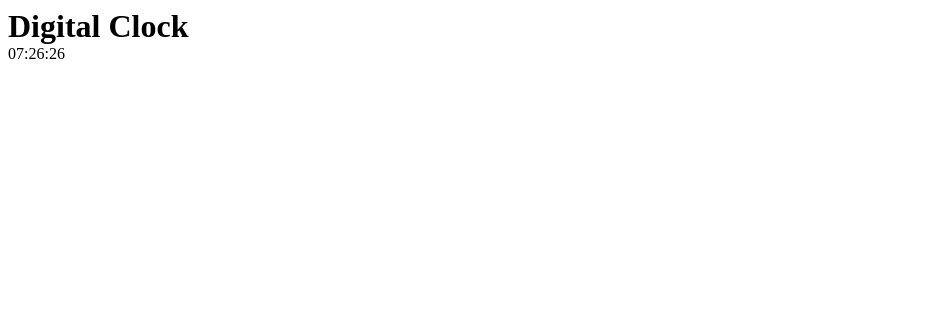
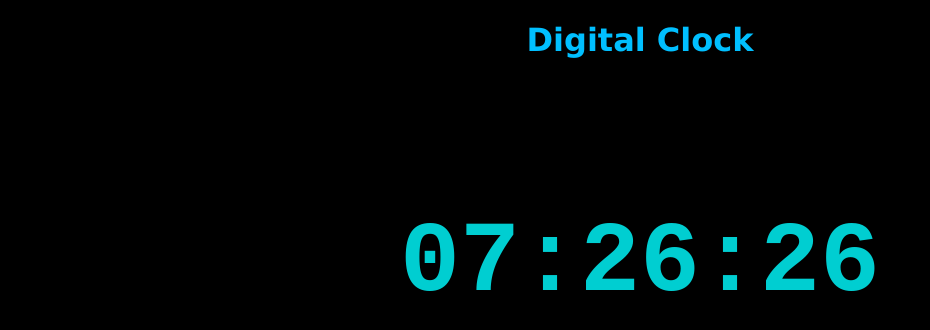
Before and after one commit to vanshp2005/Digital-Clock, a plain HTML site: page index.html in a window 1280 px wide. Shown: the whole page, without its empty margins (0-930 px from the left). Drawn offline with Linux system fonts and the light colour scheme.

Commit message:
changed font display of title and clock and rearranged objects for display'

```diff
--- a/styles.css
+++ b/styles.css
@@ -1,3 +1,19 @@
 h1 {
-    margin: auto;
+    text-align: center;
+    font-family: 'Lucida Sans', 'Lucida Sans Regular', 'Lucida Grande', 'Lucida Sans Unicode', Geneva, Verdana, sans-serif;
+    color:deepskyblue
 }
+
+div {
+    text-align: center;
+    vertical-align: middle;
+    padding-top: 10%;
+    font-weight: bold;
+    font-size: 100px;
+    font-family: 'Courier New', Courier, monospace;
+    color:darkturquoise
+}
+
+html {
+    background-color: black
+}
```
